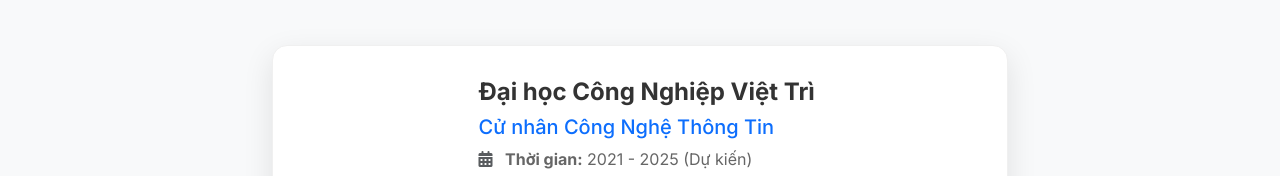
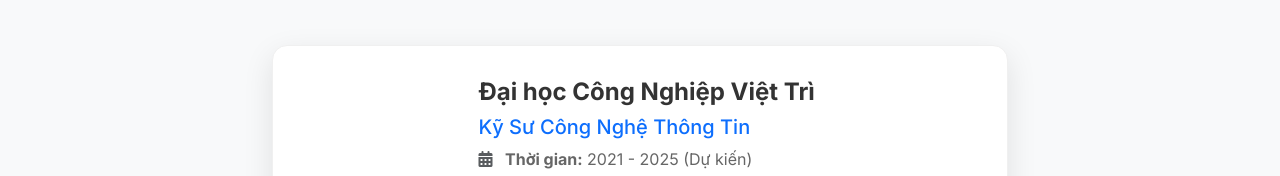
Before and after one commit to manhtuan28/manhtuan28, a plain HTML site: page index.html in a window 1280 px wide. Shown: the part 2282-2458 px from the top of the page. Drawn offline with nearby package versions, Linux system fonts and the light colour scheme.

Commit message:
Fix index.html info

```diff
--- a/index.html
+++ b/index.html
@@ -274,7 +274,7 @@
                             </div>
                             <div class="col-md-9">
                                 <h4 class="fw-bold mb-2">Đại học Công Nghiệp Việt Trì</h4>
-                                <h5 class="text-primary mb-2">Cử nhân Công Nghệ Thông Tin</h5>
+                                <h5 class="text-primary mb-2">Kỹ Sư Công Nghệ Thông Tin</h5>
                                 <div class="education-details mb-3">
                                     <p class="mb-1">
                                         <i class="fas fa-calendar-alt text-muted me-2"></i>
```
